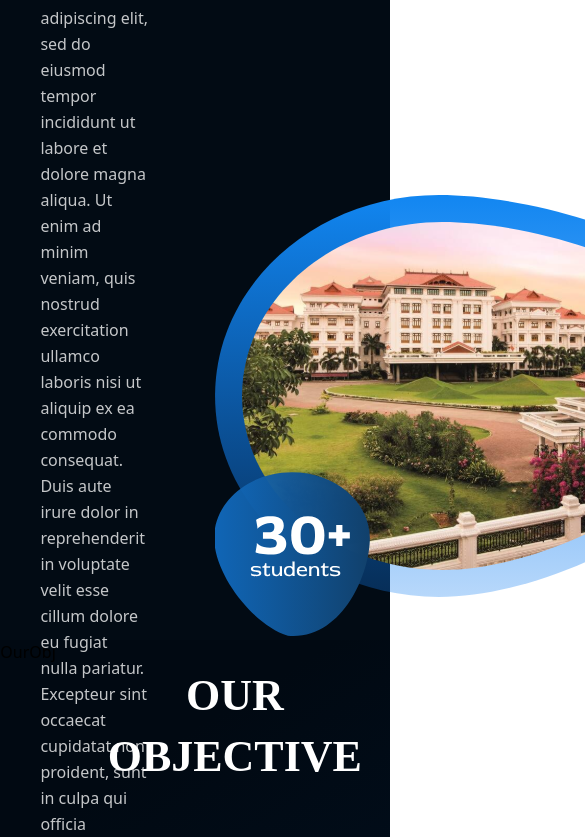
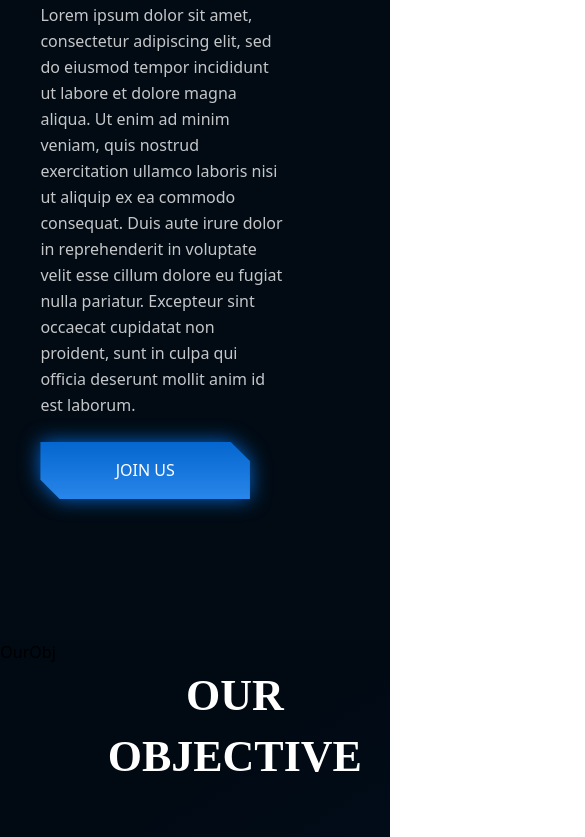
Before and after one commit to ADITHYASNAIR2021/acm-official-website, a Next.js app: page / in a window 390 px wide. Shown: the part 1132-1969 px from the top of the page, 585 px wide, since content can reach past the window. Built offline with nearby package versions, Linux system fonts and the light colour scheme; a web font is replaced by a local one.

Commit message:
Made Sectio About Us Responsive

```diff
--- a/components/About-Us/AboutUs.jsx
+++ b/components/About-Us/AboutUs.jsx
@@ -8,9 +8,12 @@ const AboutUs = () => {
                         w-[100%]
                         h-[100vh]
                         bg-[#020B14]
-                        grid
-                        grid-cols-2
-
+                        cs-1240:grid
+                        cs-1240: grid-cols-2
+                        flex
+                        flex-col
+                        justify-center
+                        items-center
                         "
         >
             <div className="
@@ -38,7 +41,15 @@ const AboutUs = () => {
                 <br></br>
                 <Button message={"JOIN US"}/>
             </div>
-            <div className="Image relative self-center flex flex-col justify-center">
+            <div className="
+                Image
+                relative
+                self-center
+                cs-708:flex
+                cs-708:flex-col
+                cs-708:justify-center
+                hidden"
+            >
                 <AmritaUni className="relative left-[10%]" />
                 <Stats className="absolute bottom-[-10%] left-[10%]" />
             </div>
--- a/components/Footer.js
+++ b/components/Footer.js
@@ -3,7 +3,7 @@ function Footer() {
   return (
     <div className="p-20 addedbg2 ourobjbg text-white font-light">
       <footer>
-        <div className="grid sm:grid-cols-4 gap-4 grid-cols-1 gap-4">
+        <div className="grid sm:grid-cols-4 grid-cols-1 gap-4">
           <div className="flex">
             <svg className="svg-icon" viewBox="0 0 20 20">
               <path
--- a/components/Navbar.js
+++ b/components/Navbar.js
@@ -18,7 +18,7 @@ export const Navbar = () => {
       <nav className='sticky top-0 z-50 flex items-center flex-wrap bg-[#020B14] p-3'>
 
         <div className='inline-flex items-center p-2 mr-4 h-[60px] w-[200px]'>
-            <Image src={require("./../public/images/website_logo.png")}/>
+            <Image src={require("./../public/images/website_logo.png")} alt="acm logo"/>
         </div>
 
         <button
--- a/tailwind.config.js
+++ b/tailwind.config.js
@@ -10,8 +10,26 @@ module.exports = {
                 RedRose: "RedRose",
                 Poppins: "Poppins",
             },
+        },
+        screens: {
+            'sm': '640px',
+            // => @media (min-width: 640px) { ... }
 
-        },
+            'md': '768px',
+            // => @media (min-width: 768px) { ... }
+
+            'lg': '1024px',
+            // => @media (min-width: 1024px) { ... }
+
+            'xl': '1280px',
+            // => @media (min-width: 1280px) { ... }
+
+            '2xl': '1536px',
+            // => @media (min-width: 1536px) { ... }
+            'cs-1240': '1240px',
+            // => @media (min-width: 1240px) { ... }
+            'cs-708' : '708px'
+          }
     },
     plugins: [],
 };
```
